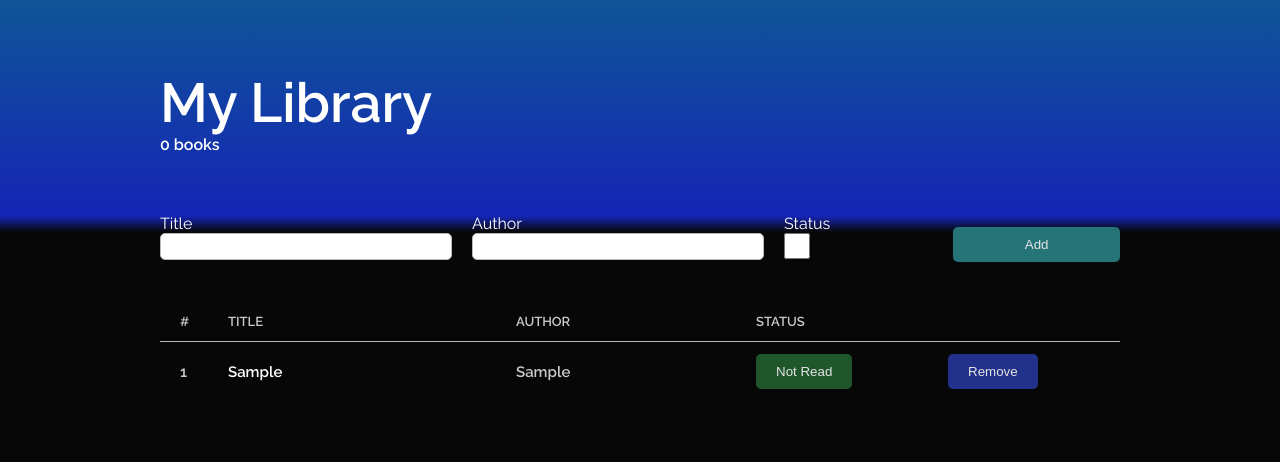
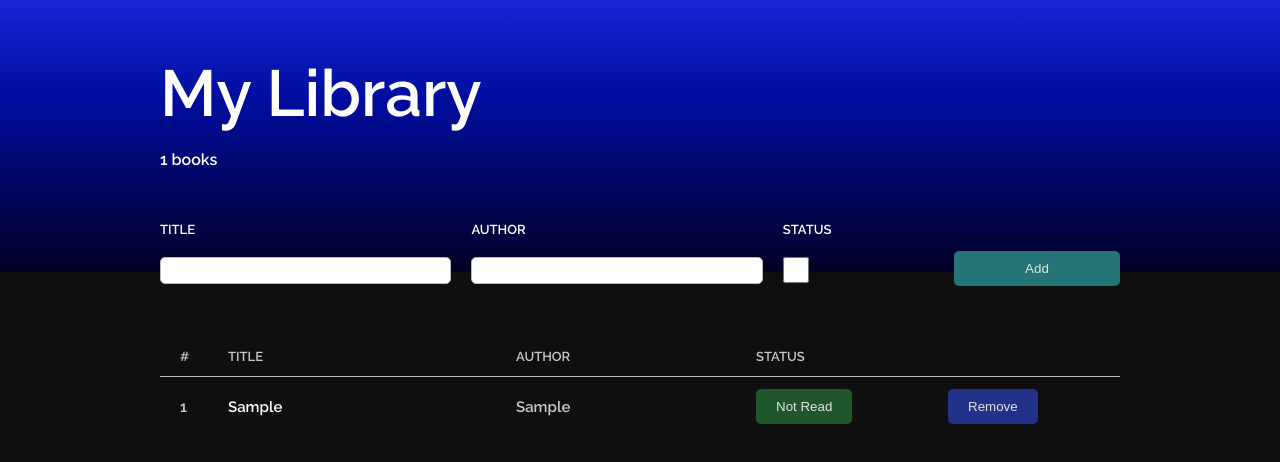
Before and after one commit to CarlosCapili/Web-Projects, a plain HTML site: page LibraryApp/index.html in a window 1280 px wide. Both pictures are taken after typing "Sample", "Sample" into the empty fields and a click on the button "Add". Drawn offline with Linux system fonts and the light colour scheme.

Commit message:
Added local storage and updated style and html files

```diff
--- a/LibraryApp/index.html
+++ b/LibraryApp/index.html
@@ -8,32 +8,40 @@
     <link href="https://fonts.googleapis.com/css2?family=Raleway:wght@400;600&display=swap" rel="stylesheet">
 </head>
 <body>
+    <div class="main-container">
+        <div class="header-styler">
             <div class="container">
                 <div class="header-container">
                     <h1>My Library</h1>
                     <div class="stats-container">
-              <h4>0 books</h4>
+                    <br>
+                    <h4 id="libBook">0 books</h4>
                     </div>
                 </div>
+            </div>
+            <div class="container">
                 <div class="input-container">
                     <form class="add-container" action="">
                         <div class="book-input">
-                    <label for="title">Title</label><br>
+                            <label for="title">TITLE</label><br><br>
                             <input type="text" id="title" required>
                         </div>
                         <div class="book-input">
-                    <label for="author">Author</label><br>
+                            <label for="author">AUTHOR</label><br><br>
                             <input type="text" id="author" required>
                         </div>
                         <div class="book-input">
-                    <label for="read-status">Status</label><br>
+                            <label for="read-status">STATUS</label><br><br>
                             <input type="checkbox" id="read-status">
                         </div>
                         <div class="book-input" id="submit">
-                    <button type="submit" class="btn" id="add">Add</button>
+                            <br><button type="submit" class="btn" id="add">Add</button>
                         </div>
                     </form>
                 </div>
+            </div>
+        </div>
+        <div class="container">
             <div class="library-container">
                 <table class="book">
                     <tr>
@@ -45,6 +53,7 @@
                 </table>
             </div>
         </div>
+    </div>
     <script src="script.js"></script>
 </body>
 </html>
--- a/LibraryApp/script.js
+++ b/LibraryApp/script.js
@@ -4,6 +4,7 @@ const titleInput = document.querySelector('#title');
 const authInput = document.querySelector("#author");
 const readStatus = document.querySelector("#read-status");
 const addClicked = document.querySelector("#add");
+const bookAmt = document.querySelector("#libBook");
 const lib = document.querySelector(".book");
 
 lib.addEventListener('click', (e) => {
@@ -12,40 +13,49 @@ lib.addEventListener('click', (e) => {
   if(e.target.classList.contains("remove")){
     removeBook(e);
   }
-
   if(e.target.classList.contains("toggle")) {
     changeStatus(e);
   }
+
+  saveLibrary();
 });
 
 addClicked.addEventListener('click', (e) => {
   e.preventDefault(); //prevent page refresh when add btn is clicked
   addBookToLibrary();
-  clearInputs()
-
+  saveLibrary(); //saves library to local storage
+  clearInputs();
 });
 
-function Book(title, author, status) {
+function Book(title, author, status, index) {
   this.title = title;
   this.author = author;
   this.status = status; //true or false
-  this.index = -1;
+  this.index = -1; //will be set after object is created
 }
 
 Book.prototype.toggleStatus = function() {
-  if (this.status === "Read")
-    this.status = "Not Read";
+  if (this.status === true)
+    this.status = false;
   else
-    this.status = "Read";
+    this.status = true;
 }
 
 function addBookToLibrary() {
-  if (titleInput.value != "" && authInput.value != "") {
+  let title = titleInput.value;
+  let auth = authInput.value;
+  let status = readStatus.checked;
+  newBook(title, auth, status);
+}
 
-    const newBook = new Book(titleInput.value, authInput.value, readStatus.checked);
+function newBook(title, auth, status, index) {
+  if (title != "" && auth != "") {
+
+    const newBook = new Book(title, auth, status);
     myLibrary.push(newBook);
 
     let lastEle = myLibrary.length-1;
+    bookAmt.textContent = `${lastEle+1} books`;
     const row = document.createElement('tr');
 
     //set index attribute to lastEle to give each book obj and tr tag a unique identifier
@@ -60,16 +70,16 @@ function addBookToLibrary() {
     bookNum.textContent = lastEle+1; //starts at 1
 
     //title column
-    const title = document.createElement('td');
-    title.textContent = myLibrary[lastEle].title;
-    title.classList.add("title");
+    const bookTitle = document.createElement('td');
+    bookTitle.textContent = myLibrary[lastEle].title;
+    bookTitle.classList.add("title");
 
     //author column
-    const author = document.createElement('td');
-    author.textContent = myLibrary[lastEle].author;
+    const bookAuthor = document.createElement('td');
+    bookAuthor.textContent = myLibrary[lastEle].author;
 
     //status column
-    const status = document.createElement('td');
+    const bookStatus = document.createElement('td');
     const toggleBtn = document.createElement('button');
     if (myLibrary[lastEle].status)
       toggleBtn.textContent = "Read";
@@ -78,7 +88,7 @@ function addBookToLibrary() {
 
     toggleBtn.classList.add("btn");
     toggleBtn.classList.add("toggle");
-    status.appendChild(toggleBtn);
+    bookStatus.appendChild(toggleBtn);
 
     //delete button
     const deleteTd = document.createElement('td');
@@ -90,9 +100,9 @@ function addBookToLibrary() {
 
     //append row to table
     row.append(bookNum);
-    row.appendChild(title);
-    row.appendChild(author);
-    row.appendChild(status);
+    row.appendChild(bookTitle);
+    row.appendChild(bookAuthor);
+    row.appendChild(bookStatus);
     row.appendChild(deleteTd);
     lib.appendChild(row);
 
@@ -120,7 +130,7 @@ function removeBook(e) {
   numDiv.forEach(e => {
     e.textContent = num++;
   });
-
+  bookAmt.textContent = `${myLibrary.length} books`;
   console.log(myLibrary);
 }
 
@@ -148,3 +158,32 @@ function findBook(e) {
     }
     return;
 }
+
+function saveLibrary() {
+  let books = [];
+
+  for (let i=0; i<myLibrary.length; i++) {
+    let book = myLibrary[i];
+    let bookInfo = {
+      "title" : book.title,
+      "author" : book.author,
+      "status" : book.status,
+      "index" : book.index
+    };
+    books.push(bookInfo);
+  }
+  localStorage.setItem("books", JSON.stringify(books));
+}
+
+function loadLibrary() {
+  if (localStorage.getItem("books") != null) {
+    let books = JSON.parse(localStorage.getItem("books"));
+    for (let i=0; i<books.length; i++) {
+      let book = books[i];
+
+      newBook(book.title, book.author, book.status, book.index);
+    }
+  }
+}
+
+ loadLibrary();
--- a/LibraryApp/style.css
+++ b/LibraryApp/style.css
@@ -12,20 +12,24 @@ html {
 body {
     height: 100%;
     font-family: 'Raleway', sans-serif;
-    background: rgb(2,0,36);
-    background: linear-gradient(0deg, rgb(7, 7, 7) 71%,rgb(21, 37, 182) 73%, rgb(15, 85, 151) 100%) no-repeat;
+    background: rgb(15, 15, 15);
     color: #ffffff;
 }
 
 h1 {
     font-weight: bold;
-    font-size: 55px;
+    font-size: 65px;
 }
 
 table {
     width: 100%;
     border-collapse: collapse;
     table-layout: fixed;
+}
+
+label {
+    font-size: 13px;
+    font-weight: bold;
 }
 
 tbody tr {
@@ -70,13 +74,17 @@ th:nth-child(3), td:nth-child(3) {
     max-width: 1000px;
     margin-right: auto;
     margin-left: auto;
-    padding: 20px;
+    padding: 5px 20px;
 }
 
-/* Header-container styles */
+/* Header styles */
+.header-styler {
+    background: rgb(15, 9, 190);
+    background: linear-gradient(0deg, rgba(2,0,36,1) 0%, rgba(0,13,159,1) 64%, rgba(22,39,214,1) 100%);
+}
 .header-container {
     margin-top: 50px;
-    margin-bottom: 60px;
+    margin-bottom: 40px;
 }
 
 /* Input field styles */
@@ -151,7 +159,7 @@ input:focus, textarea:focus, select:focus{
 
 /* Book container styles */
 .library-container {
-    margin-top: 40px;
+    margin-top: 60px;
 }
 
 .title {
```
Lines whose indentation alone changed are shown as unchanged.
